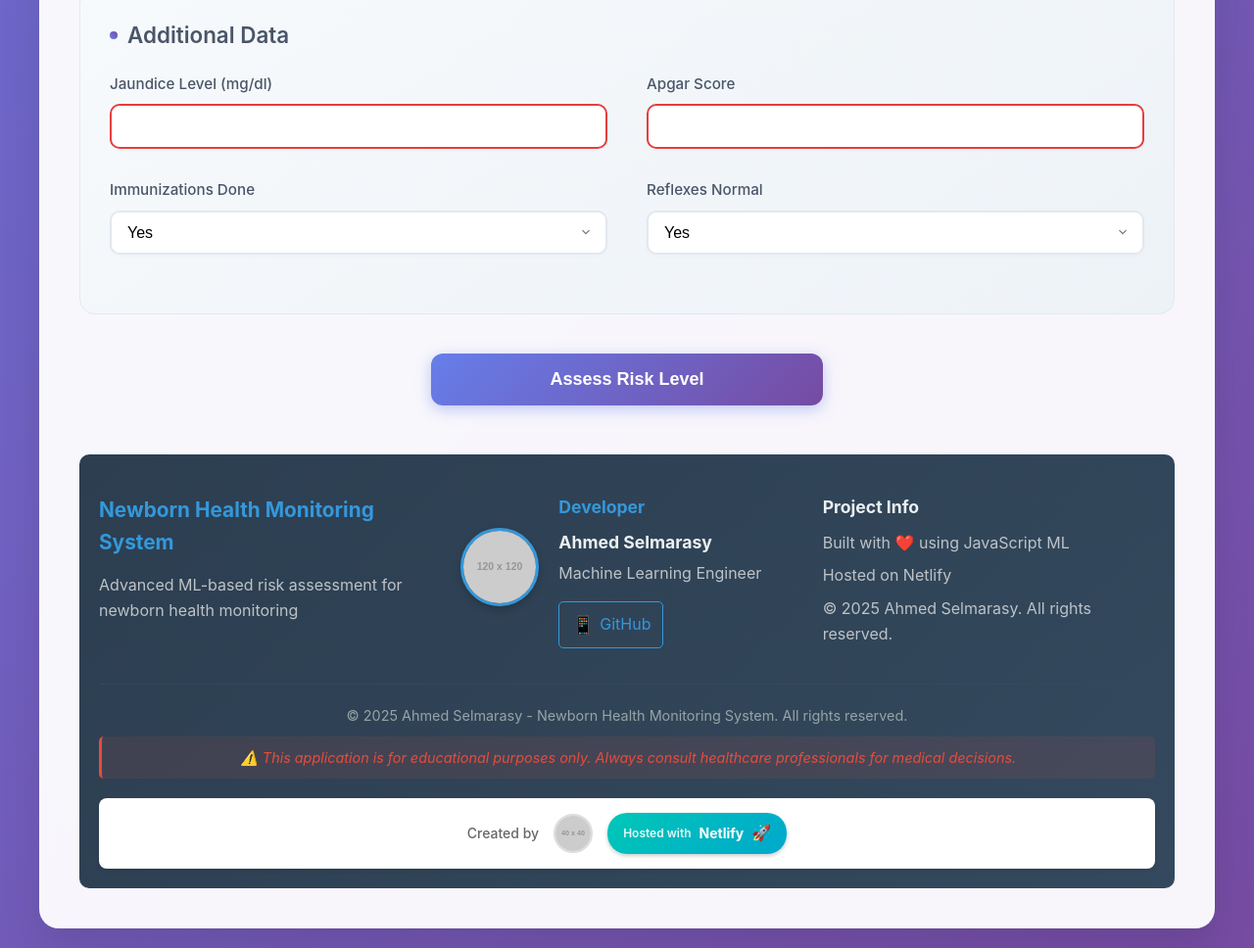
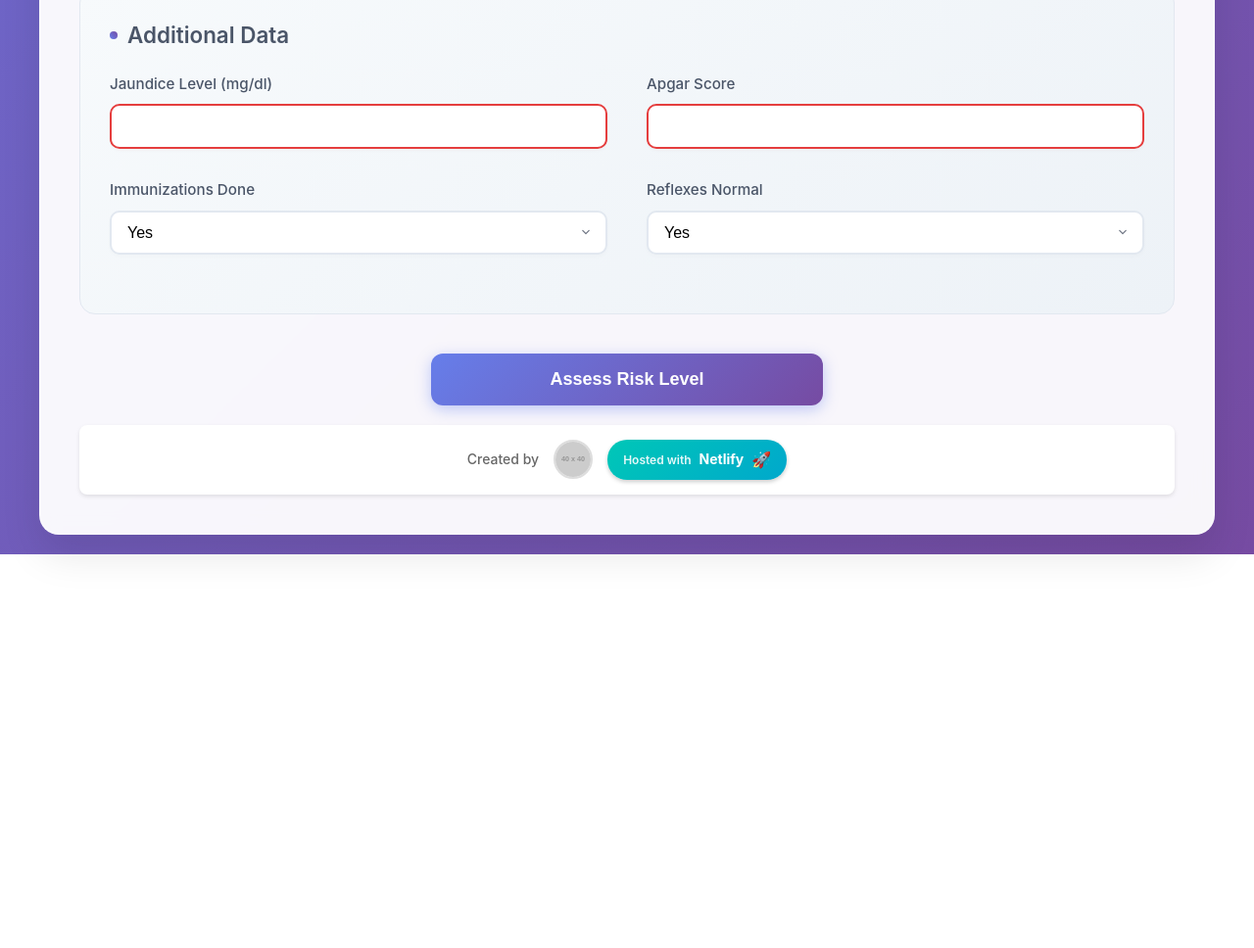
Before and after one commit to ahmedselmarasy-maker/newborn-health-monitoring, a plain HTML site: page index.html in a window 1280 px wide. Shown: the part 1868-2836 px from the top of the page at 98% size. After the commit the page ends 2434 px from the top, so only its background shows below. Drawn offline with Linux system fonts and the light colour scheme; placeholder pictures from the web are drawn by us.

Commit message:
Remove large footer, keep only simple 'Created by' banner
- Remove comprehensive footer section with developer info
- Keep only minimal 'Created by' banner at bottom
- Clean up unused CSS styles for footer
- Maintain simple attribution with profile picture and Netlify badge

```diff
--- a/index.html
+++ b/index.html
@@ -173,44 +173,6 @@
             </div>
         </main>
 
-        <footer>
-            <div class="footer-content">
-                <div class="footer-section">
-                    <h3>Newborn Health Monitoring System</h3>
-                    <p>Advanced ML-based risk assessment for newborn health monitoring</p>
-                </div>
-
-                <div class="footer-section">
-                    <div class="developer-profile">
-                        <div class="profile-image">
-                            <img src="https://via.placeholder.com/120x120/3498db/ffffff?text=AS" alt="Ahmed Selmarasy" class="profile-img">
-                        </div>
-                        <div class="developer-info">
-                            <h4>Developer</h4>
-                            <p><strong>Ahmed Selmarasy</strong></p>
-                            <p>Machine Learning Engineer</p>
-                            <div class="social-links">
-                                <a href="https://github.com/ahmedselmarasy-maker" target="_blank" rel="noopener">
-                                    <span class="github-icon">📱</span> GitHub
-                                </a>
-                            </div>
-                        </div>
-                    </div>
-                </div>
-
-                <div class="footer-section">
-                    <h4>Project Info</h4>
-                    <p>Built with ❤️ using JavaScript ML</p>
-                    <p>Hosted on Netlify</p>
-                    <p>© 2025 Ahmed Selmarasy. All rights reserved.</p>
-                </div>
-            </div>
-
-            <div class="footer-bottom">
-                <p>&copy; 2025 Ahmed Selmarasy - Newborn Health Monitoring System. All rights reserved.</p>
-                <p class="disclaimer">⚠️ This application is for educational purposes only. Always consult healthcare professionals for medical decisions.</p>
-            </div>
-
         <!-- Created by Banner -->
         <div class="created-by-banner">
             <div class="created-by-content">
@@ -223,7 +185,6 @@
                 </div>
             </div>
         </div>
-        </footer>
     </div>
 
     <script src="static/js/script-static.js"></script>
--- a/static/css/style.css
+++ b/static/css/style.css
@@ -695,30 +695,6 @@ input:valid {
         padding: 15px;
     }
 
-    .footer-content {
-        grid-template-columns: 1fr;
-        gap: 20px;
-    }
-
-    .footer-section {
-        text-align: center;
-    }
-
-    .social-links {
-        justify-content: center;
-        display: flex;
-    }
-
-    .developer-profile {
-        flex-direction: column;
-        text-align: center;
-        gap: 15px;
-    }
-
-    .profile-img {
-        width: 100px;
-        height: 100px;
-    }
 
     .created-by-content {
         flex-direction: column;
@@ -793,138 +769,6 @@ input:valid {
     }
 }
 
-/* Footer Styles */
-footer {
-    margin-top: 50px;
-    background: linear-gradient(135deg, #2c3e50, #34495e);
-    color: white;
-    padding: 40px 20px 20px;
-    border-radius: 10px;
-}
-
-.footer-content {
-    display: grid;
-    grid-template-columns: repeat(auto-fit, minmax(250px, 1fr));
-    gap: 30px;
-    margin-bottom: 30px;
-}
-
-.footer-section h3 {
-    color: #3498db;
-    margin-bottom: 15px;
-    font-size: 1.3em;
-}
-
-.footer-section h4 {
-    color: #ecf0f1;
-    margin-bottom: 10px;
-    font-size: 1.1em;
-}
-
-.footer-section p {
-    margin-bottom: 8px;
-    line-height: 1.6;
-    color: #bdc3c7;
-}
-
-.footer-section strong {
-    color: #3498db;
-    font-size: 1.1em;
-}
-
-.social-links {
-    margin-top: 15px;
-}
-
-.social-links a {
-    display: inline-flex;
-    align-items: center;
-    color: #3498db;
-    text-decoration: none;
-    padding: 8px 12px;
-    border: 1px solid #3498db;
-    border-radius: 5px;
-    transition: all 0.3s ease;
-    margin-right: 10px;
-}
-
-.social-links a:hover {
-    background-color: #3498db;
-    color: white;
-    transform: translateY(-2px);
-}
-
-.github-icon {
-    margin-right: 5px;
-    font-size: 1.2em;
-}
-
-/* Developer Profile Styles */
-.developer-profile {
-    display: flex;
-    align-items: center;
-    gap: 20px;
-}
-
-.profile-image {
-    flex-shrink: 0;
-}
-
-.profile-img {
-    width: 80px;
-    height: 80px;
-    border-radius: 50%;
-    border: 3px solid #3498db;
-    object-fit: cover;
-    transition: all 0.3s ease;
-    box-shadow: 0 4px 8px rgba(0, 0, 0, 0.2);
-}
-
-.profile-img:hover {
-    transform: scale(1.05);
-    box-shadow: 0 6px 12px rgba(52, 152, 219, 0.3);
-}
-
-.developer-info {
-    flex: 1;
-}
-
-.developer-info h4 {
-    margin-bottom: 8px;
-    color: #3498db;
-    font-size: 1.1em;
-}
-
-.developer-info p {
-    margin-bottom: 5px;
-    color: #bdc3c7;
-}
-
-.developer-info strong {
-    color: #ecf0f1;
-    font-size: 1.1em;
-}
-
-.footer-bottom {
-    border-top: 1px solid #34495e;
-    padding-top: 20px;
-    text-align: center;
-}
-
-.footer-bottom p {
-    margin-bottom: 10px;
-    color: #95a5a6;
-    font-size: 0.9em;
-}
-
-.disclaimer {
-    font-style: italic;
-    color: #e74c3c !important;
-    background: rgba(231, 76, 60, 0.1);
-    padding: 10px;
-    border-radius: 5px;
-    border-left: 3px solid #e74c3c;
-}
 
 /* Created by Banner */
 .created-by-banner {
@@ -1011,7 +855,7 @@ footer {
         display: none;
     }
 
-    footer {
+    .created-by-banner {
         display: none;
     }
 }
```
Lines whose indentation alone changed are shown as unchanged.
